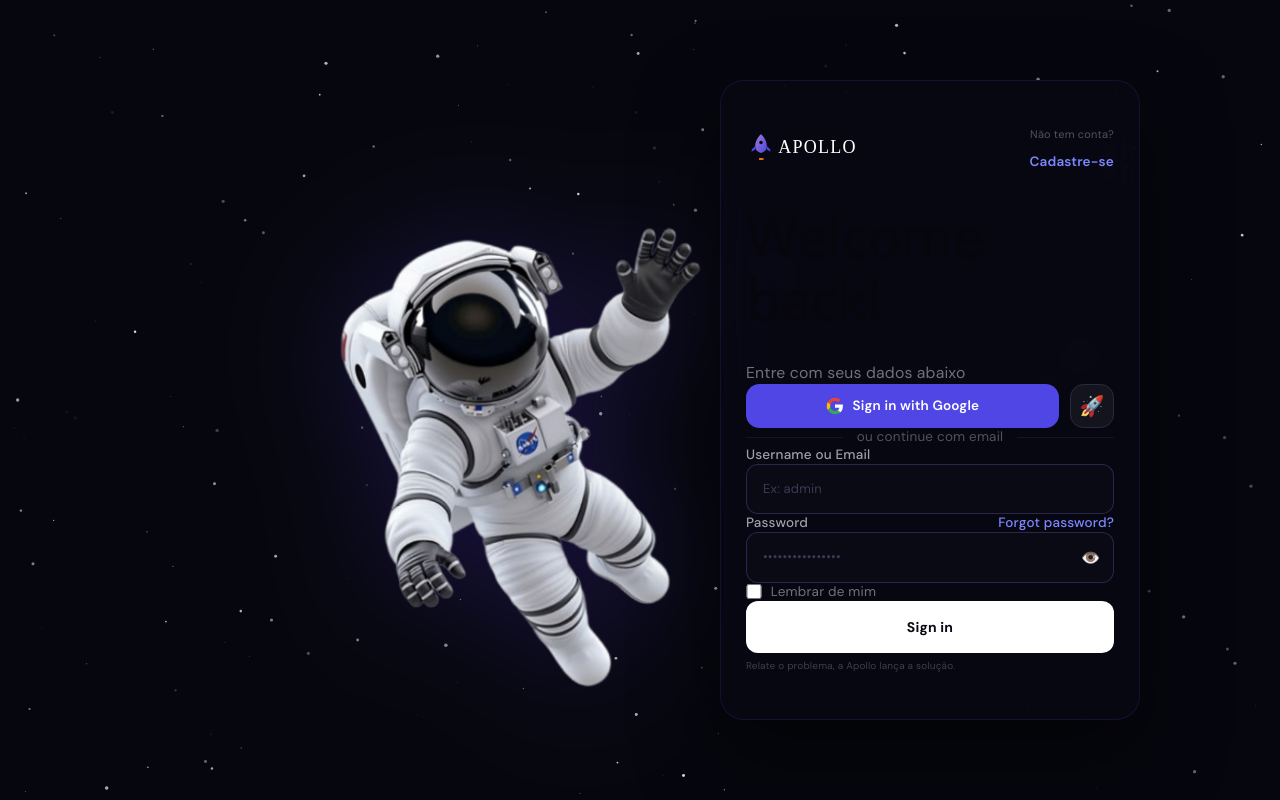
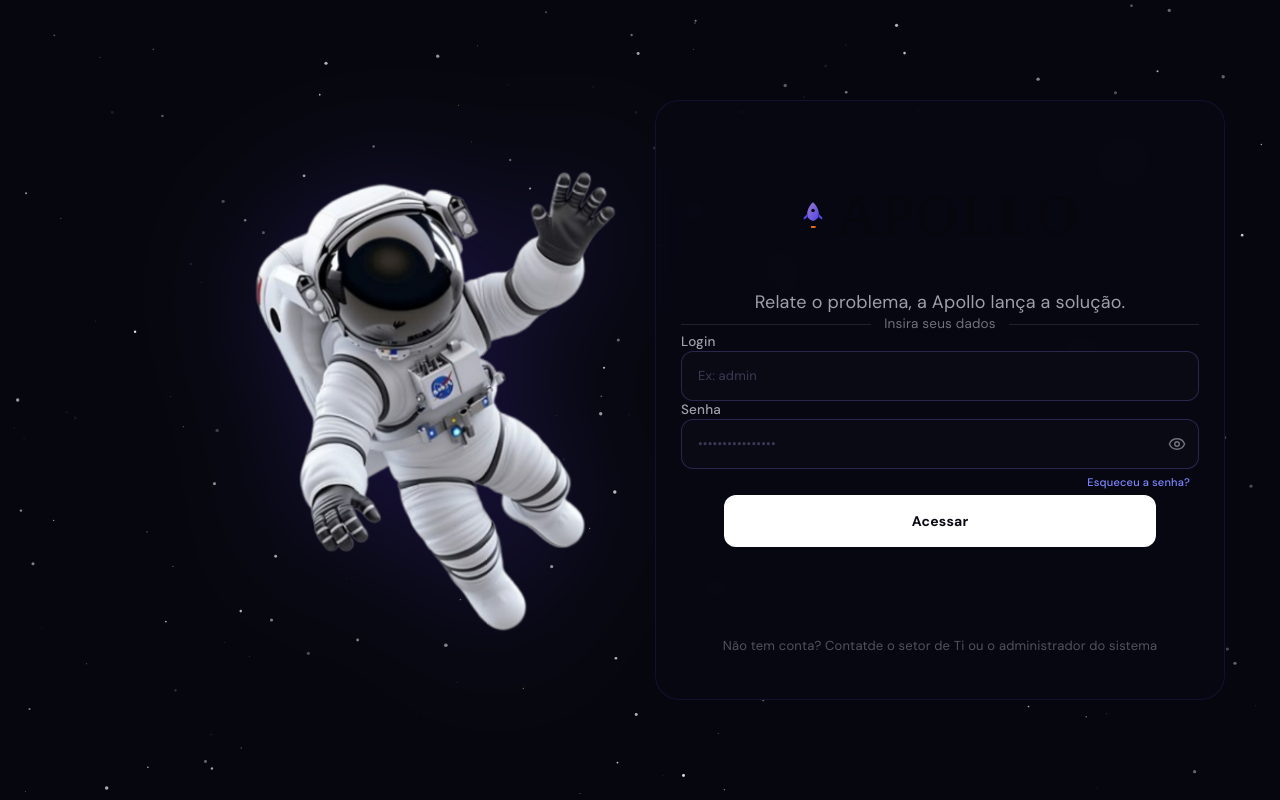
Before and after one commit to ismeCris/Apolo-Front, a React (Vite) app: page /login in a window 1280 px wide. Built offline with nearby package versions, Linux system fonts and the light colour scheme; a web font is replaced by a local one.

Commit message:
Melhorias login

```diff
--- a/package.json
+++ b/package.json
@@ -11,7 +11,7 @@
   },
   "dependencies": {
     "axios": "^1.16.1",
-    "lucide-react": "^1.17.0",
+    "lucide-react": "^1.25.0",
     "react": "^19.2.6",
     "react-dom": "^19.2.6",
     "react-router-dom": "^7.15.1",
--- a/src/pages/Login.jsx
+++ b/src/pages/Login.jsx
@@ -1,6 +1,7 @@
 import { useState, useEffect, useRef } from 'react'
 import { useAuth } from '../context/AuthContext'
 import { useNavigate } from 'react-router-dom'
+import { Eye, EyeOff } from 'lucide-react';
 
 export default function Login() {
   const { login } = useAuth()
@@ -128,9 +129,9 @@ export default function Login() {
         className="relative flex items-center w-full"
         style={{
           zIndex: 2,
-          maxWidth: '1000px',
+          maxWidth: '1170px',
           margin: '0 auto',
-          minHeight: '580px',
+          minHeight: '800px',
         }}
       >
 
@@ -162,20 +163,19 @@ export default function Login() {
             marginLeft: 'auto',
             zIndex: 2,
             width: '100%',
-            maxWidth: '420px',
-            minHeight: '580px',
+            maxWidth: '570px',
+            minHeight: '600px',
             borderRadius: '24px',
             background: 'rgba(9,9,20,0.88)',
             backdropFilter: 'blur(18px)',
             border: '1px solid rgba(80,60,180,0.18)',
-            boxShadow: '0 32px 80px rgba(0,0,0,0.55)',
             padding: '40px 25px',
           }}
         >
           <div>
             {/* Top bar */}
-            <div className="flex items-center justify-between mb-8">
-              <div className="flex items-center gap-0.5">
+          <div className="flex justify-center mb-8">
+             <div className="flex items-center gap-2">
                 <div className="rocket-animate flex items-center">
                   <svg width="30" height="28" viewBox="0 0 24 24" fill="none">
                     <path d="M12 2C12 2 7 6 7 12C7 15.5 9 17 12 18C15 17 17 15.5 17 12C17 6 12 2 12 2Z" fill="url(#rg-login)" />
@@ -191,57 +191,25 @@ export default function Login() {
                     </defs>
                   </svg>
                 </div>
-                <span className="poller text-base text-white pt-0.5">APOLLO</span>
-              </div>
-              <div className="text-right">
-                <p className="text-[11px] text-zinc-600">Não tem conta?</p>
-                <a href="#" className="text-xs font-semibold text-indigo-400 hover:text-indigo-300 hover:underline">
-                  Cadastre-se
-                </a>
+                <h1 className="poller text-base text-white pt-0.8">APOLLO</h1>
               </div>
             </div>
-
-            <h1 className="text-4xl font-bold text-white mb-1" style={{ letterSpacing: '-0.5px' }}>
-              Welcome back!
-            </h1>
-            <p className="text-sm text-zinc-500 mb-7">Entre com seus dados abaixo</p>
-
-            <div className="flex gap-2.5 mb-6">
-              <button
-                type="button"
-                className="flex-1 flex items-center justify-center gap-2 text-white text-xs font-semibold py-3 px-4 rounded-xl transition-all"
-                style={{ background: '#4f46e5' }}
-                onMouseEnter={e => e.currentTarget.style.background = '#4338ca'}
-                onMouseLeave={e => e.currentTarget.style.background = '#4f46e5'}
-              >
-                <svg className="w-4 h-4 flex-shrink-0" viewBox="0 0 24 24">
-                  <path d="M22.56 12.25c0-.78-.07-1.53-.2-2.25H12v4.26h5.92c-.26 1.37-1.04 2.53-2.21 3.31v2.77h3.57c2.08-1.92 3.28-4.74 3.28-8.09z" fill="#fff"/>
-                  <path d="M12 23c2.97 0 5.46-.98 7.28-2.66l-3.57-2.77c-.98.66-2.23 1.06-3.71 1.06-2.86 0-5.29-1.93-6.16-4.53H2.18v2.84C3.99 20.53 7.7 23 12 23z" fill="#34A853"/>
-                  <path d="M5.84 14.09c-.22-.66-.35-1.36-.35-2.09s.13-1.43.35-2.09V7.06H2.18C1.43 8.55 1 10.22 1 12s.43 3.45 1.18 4.94l2.85-2.22.81-.63z" fill="#FBBC05"/>
-                  <path d="M12 5.38c1.62 0 3.06.56 4.21 1.64l3.15-3.15C17.45 2.09 14.97 1 12 1 7.7 1 3.99 3.47 2.18 7.06l3.66 2.84c.87-2.6 3.3-4.53 6.16-4.53z" fill="#EA4335"/>
-                </svg>
-                Sign in with Google
-              </button>
-              <button
-                type="button"
-                className="flex items-center justify-center rounded-xl text-lg transition-all"
-                style={{ width: '44px', height: '44px', background: '#14141f', border: '1px solid #2a2a3e', flexShrink: 0 }}
-                onMouseEnter={e => e.currentTarget.style.background = '#1e1e30'}
-                onMouseLeave={e => e.currentTarget.style.background = '#14141f'}
-              >
-                🚀
-              </button>
+<div className="mb-8">
+  <p className="text-center text-[18px] text-zinc-400 italic">
+    Relate o problema, a Apollo lança a solução.
+  </p>
 </div>
 
-            <div className="flex items-center gap-3 mb-5">
-              <div className="flex-1 h-px" style={{ background: 'rgba(255,255,255,0.06)' }} />
-              <span className="text-xs text-zinc-600">ou continue com email</span>
-              <div className="flex-1 h-px" style={{ background: 'rgba(255,255,255,0.06)' }} />
+<div className="flex items-center gap-3 my-8">
+  <div className="flex-1 h-px bg-white/10"></div>
+  <span className="text-xs text-zinc-500">Insira seus dados</span>
+  <div className="flex-1 h-px bg-white/10"></div>
 </div>
+
 
             <form onSubmit={handle} className="space-y-4">
               <div>
-                <label className="block text-xs font-medium text-zinc-400 mb-2">Username ou Email</label>
+                <label className="block text-xs font-medium text-zinc-400 mb-2">Login</label>
                 <input
                   type="text"
                   value={form.username}
@@ -251,56 +219,67 @@ export default function Login() {
                 />
               </div>
 
+
             <div>
               <div className="flex justify-between items-center mb-2">
-                  <label className="text-xs font-medium text-zinc-400">Password</label>
-                  <a href="#" className="text-xs font-medium text-indigo-400 hover:text-indigo-300 hover:underline">
-                    Forgot password?
-                  </a>
+                <label className="text-xs font-medium text-zinc-400">Senha</label>
               </div>
+
               <div className="relative">
                 <input
                   type={showPassword ? 'text' : 'password'}
                   value={form.password}
                   onChange={e => setForm({ ...form, password: e.target.value })}
-                    className="login-input"
-                    style={{ paddingRight: '40px' }}
+                  className="login-input pr-10"
                   placeholder="••••••••••••••••"
                 />
+
                 <button
                   type="button"
                   onClick={() => setShowPassword(!showPassword)}
-                    className="absolute right-3 top-1/2 -translate-y-1/2 text-zinc-500 hover:text-zinc-300 focus:outline-none text-sm"
+                  className="absolute right-3 top-1/2 -translate-y-1/2 text-zinc-500 hover:text-zinc-300 focus:outline-none"
+                  aria-label={showPassword ? "Ocultar senha" : "Exibir senha"}
                 >
-                    {showPassword ? '🙈' : '👁️'}
+
+                  {showPassword ? (
+                    <EyeOff className="w-4 h-4" />
+                  ) : (
+                    <Eye className="w-4 h-4" />
+                  )}
                 </button>
               </div>
             </div>
 
-              <div className="flex items-center gap-2">
-                <input
-                  type="checkbox"
-                  id="remember"
-                  checked={remember}
-                  onChange={e => setRemember(e.target.checked)}
-                  className="w-3.5 h-3.5 accent-indigo-500 cursor-pointer"
-                />
-                <label htmlFor="remember" className="text-xs text-zinc-500 cursor-pointer">
-                  Lembrar de mim
-                </label>
+             <div className="flex justify-end">
+                <a
+                  href="#"
+                  className="relative right-2 text-[11px] font-medium text-indigo-400 hover:text-indigo-300"
+                >
+                  Esqueceu a senha?
+                </a>
             </div>
 
               {error && <p className="text-red-400 text-xs font-medium">{error}</p>}
 
-              <button type="submit" disabled={loading} className="btn-signin">
-                {loading ? 'Acessando...' : 'Sign in'}
+            <div className="flex justify-center mt-10">
+              <button
+                type="submit"
+                disabled={loading}
+                className="btn-signin !w-96"
+              >
+                {loading ? 'Acessando...' : 'Acessar'}
               </button>
+            </div>
             </form>
           </div>
 
-          <p className="text-[10px] text-zinc-700 italic mt-6">
-            Relate o problema, a Apollo lança a solução.
-          </p>
+
+          <div className="text-center">
+              <p className="text-[13px] text-zinc-600">Não tem conta? Contatde o setor de Ti ou o administrador do sistema</p>
+              <a href="#" className="text-xs font-semibold text-indigo-400 hover:text-indigo-300 hover:underline">
+
+              </a>
+          </div>
         </div>
         {/* FIM DO CARD */}
 
```
Also changed, not shown: 1 other file (tests, documents, lock files or other folders). Lines whose indentation alone changed are shown as unchanged.
